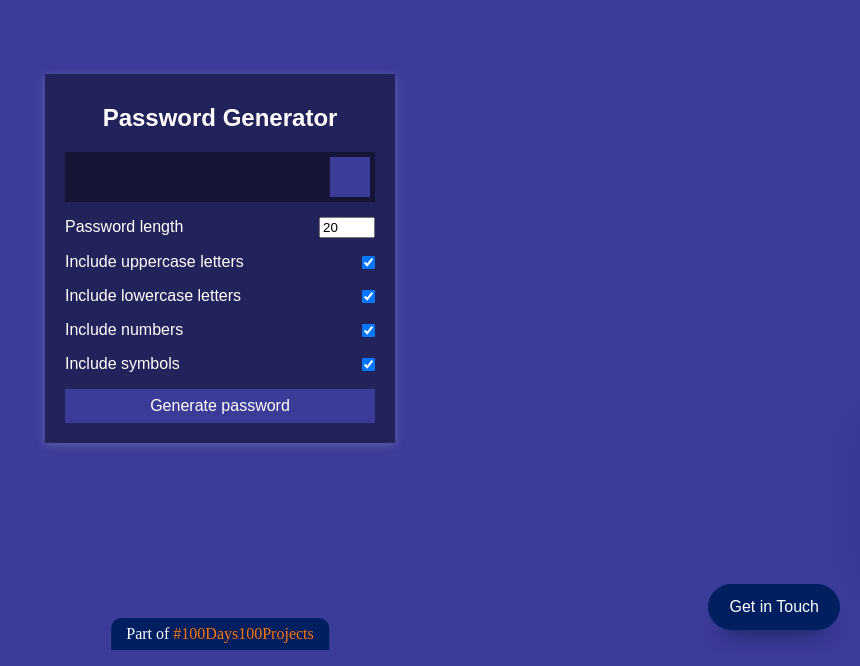
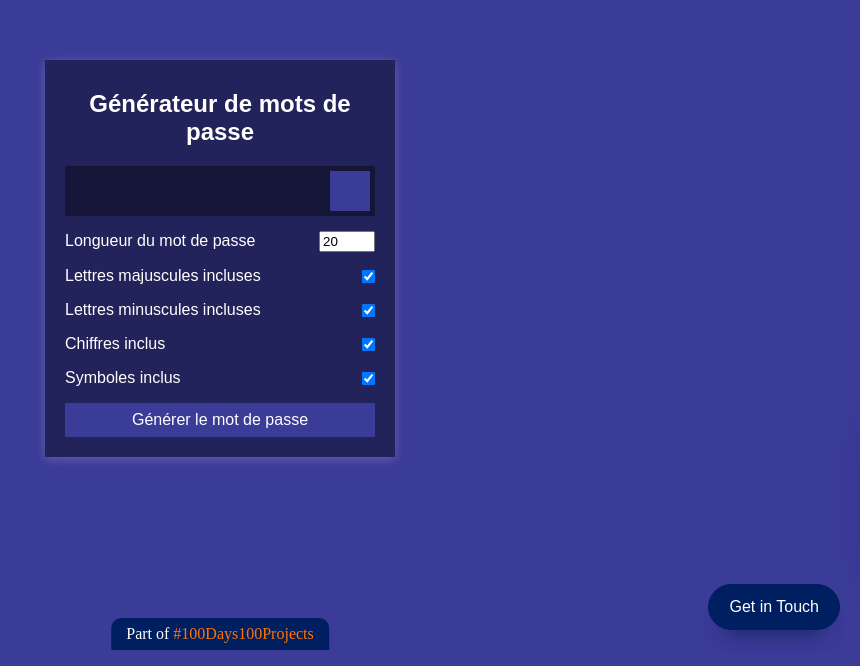
Before and after one commit to slims78200/GenerateurDeMotsDePasse, a plain HTML site: page index.html in a window 1280 px wide. Shown: the part 150-816 px from the top of the page, without its empty margins (420-1280 px from the left). Drawn offline with Linux system fonts and the light colour scheme; some icons are missing; a web font is replaced by a local one.

Commit message:
modification du html en langue française

```diff
--- a/index.html
+++ b/index.html
@@ -10,7 +10,7 @@
   <body>
     <!-- INSERT HTML HERE -->
     <div class="container">
-      <h2>Password Generator</h2>
+      <h2>Générateur de mots de passe</h2>
       <div class="result-container">
         <span id="result"></span>
         <button class="btn" id="clipboard">
@@ -19,28 +19,28 @@
       </div>
       <div class="settings">
         <div class="setting">
-          <label>Password length</label>
+          <label>Longueur du mot de passe</label>
           <input type="number" id="length" min="4" max="20" value="20" />
         </div>
         <div class="setting">
-          <label>Include uppercase letters</label>
+          <label>Lettres majuscules incluses</label>
           <input type="checkbox" id="uppercase" checked />
         </div>
         <div class="setting">
-          <label>Include lowercase letters</label>
+          <label>Lettres minuscules incluses</label>
           <input type="checkbox" id="lowercase" checked />
         </div>
         <div class="setting">
-          <label>Include numbers</label>
+          <label>Chiffres inclus</label>
           <input type="checkbox" id="numbers" checked />
         </div>
         <div class="setting">
-          <label>Include symbols</label>
+          <label>Symboles inclus</label>
           <input type="checkbox" id="symbols" checked />
         </div>
       </div>
       <button class="btn btn-large" id="generate">
-        Generate password
+        Générer le mot de passe
       </button>
     </div>
 
```
